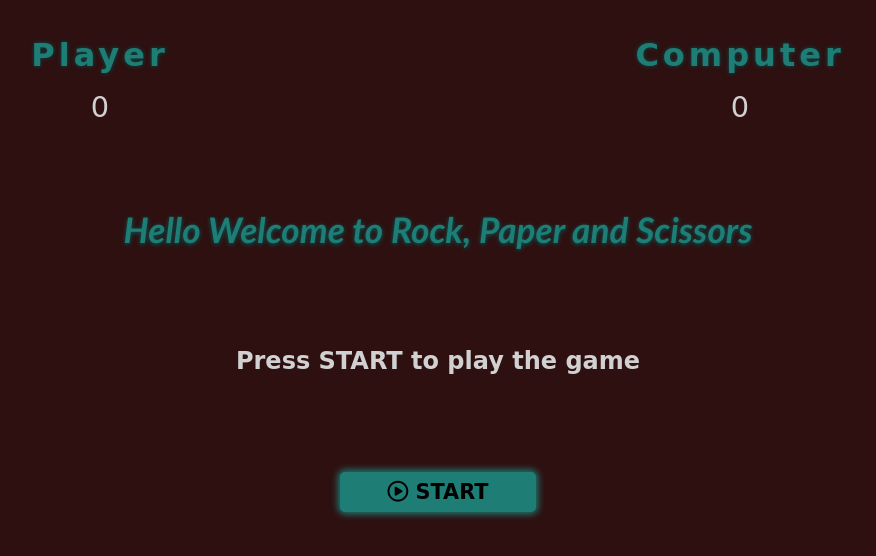
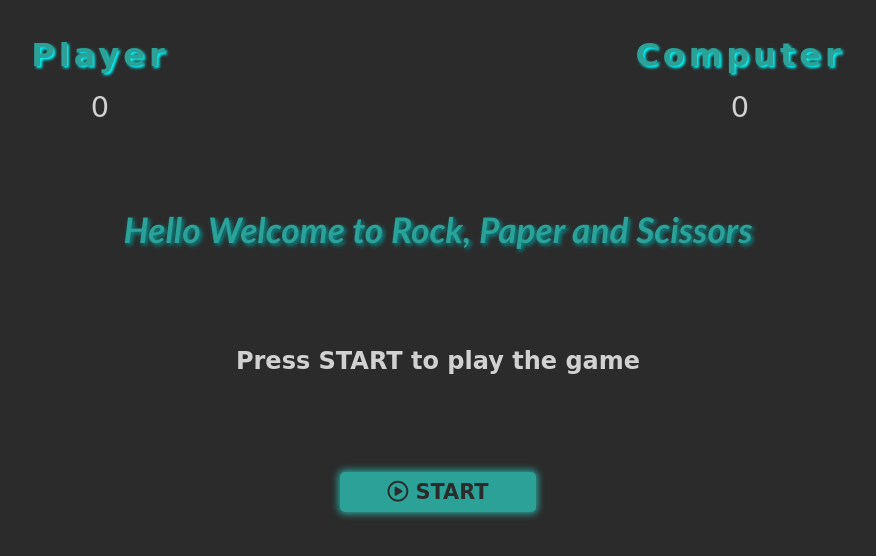
Before and after one commit to MaheshRath08/Graphical_rock_paper_scissor, a plain HTML site: page index.html in a window 1280 px wide. Shown: the whole page, without its empty margins (202-1078 px from the left). Drawn offline with Linux system fonts and the light colour scheme.

Commit message:
minor styles

```diff
--- a/style.css
+++ b/style.css
@@ -5,7 +5,7 @@
     font-family: cursive;
 }
 body{
-    background-color: #2e1010;
+    background-color: #2b2b2b;
     color: #d1d1d1;
 }
 .container{
@@ -21,8 +21,8 @@ body{
 }
 .score h2{
     font-size: 2rem;
-    color: #1e7e76;
-    text-shadow: 0 0 4px rgb(5, 78, 78);
+    color: #2ba198;
+    text-shadow: 2px 2px 3px #00ffff;
     letter-spacing: 4px;
 }
 .score p{
@@ -35,8 +35,8 @@ body{
 }
 .intro h1{
     font-size: 2.2rem;
-    color: #1e7e76;
-    text-shadow: 0 1px 4px rgb(0, 94, 94);
+    color: #2ba198;
+    text-shadow: 2px 2px 4px #009797;
     font-family: 'Trebuchet MS', 'Lucida Sans Unicode', 'Lucida Grande', 'Lucida Sans', Arial, sans-serif;
     font-style: italic;
 }
@@ -44,16 +44,17 @@ body{
     font-size: 1.5rem;
 }
 button{
-    background-color: #1e7e76;
+    background-color: #2ba198;
     font-weight: 800;
     padding: 0.5rem 3rem;
     cursor: pointer;
     border: none;
     border-radius: 5px;
     font-size: 1.1rem;
-    box-shadow: 0 0 7px 2px #1e7e76;
+    box-shadow: 0 0 7px 2px #2ba198;
     outline: none;
     font-size: 1.3rem;
+    color: #2b2b2b;
 }
 button:hover{
     transform: scale(1.12);
```
